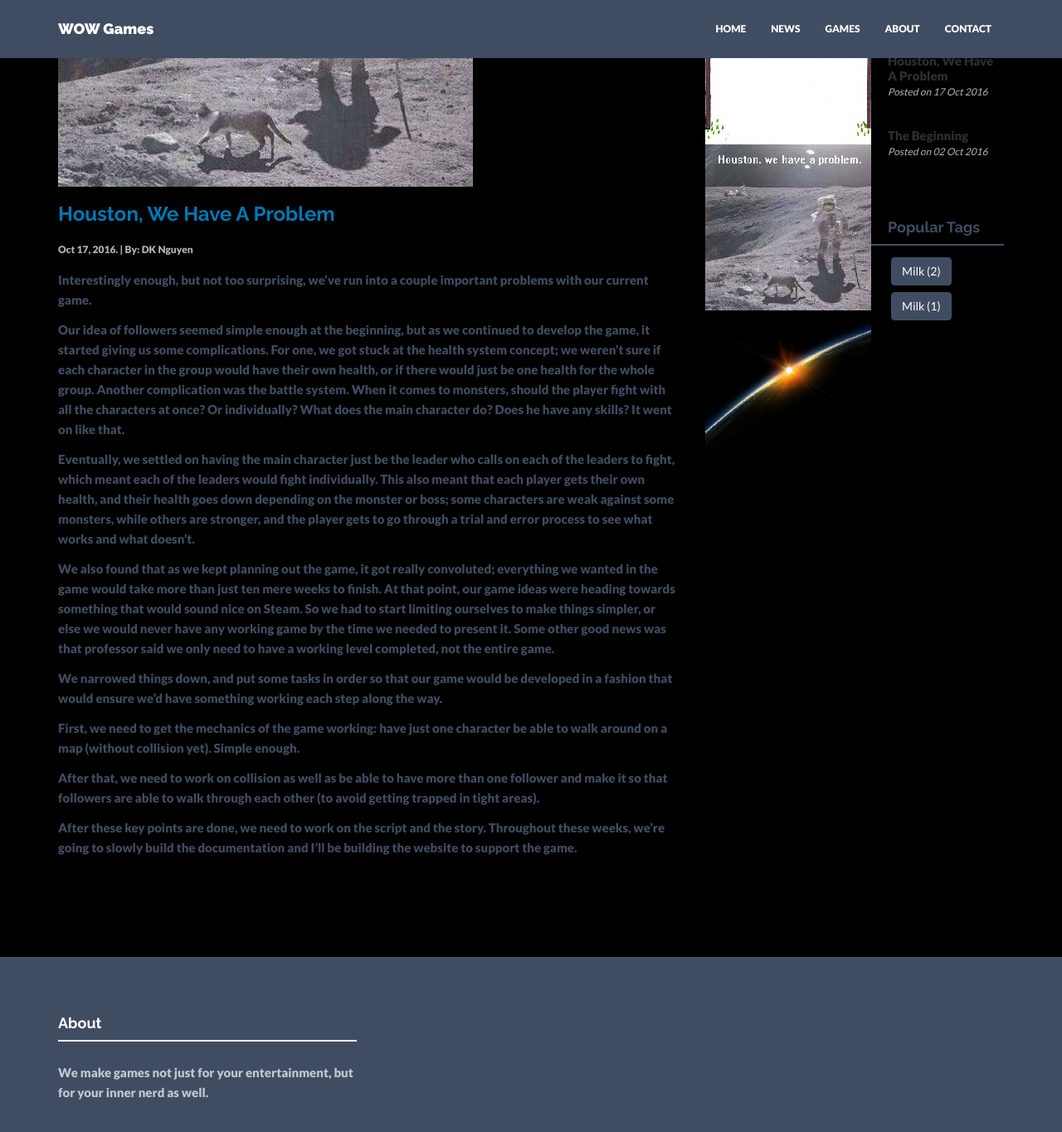
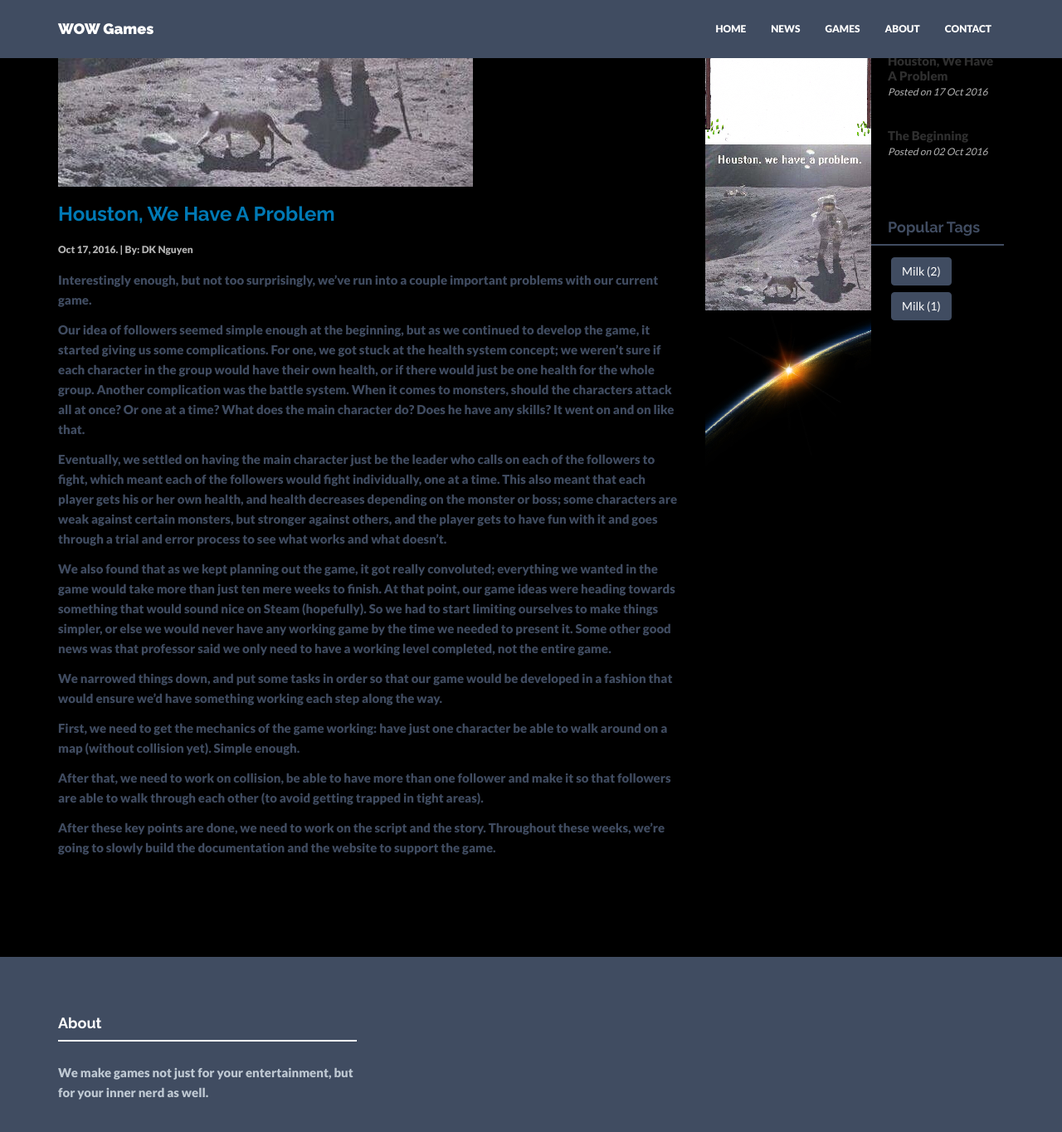
Before and after one commit to WOWGames/WOWGames.github.io, a Jekyll site: the page built from _posts/blog/2016-10-17-Houston-We-Have-A-Problem.md, in a window 1280 px wide and 1400 px high, scrolled down 466 px. Shown: the top 1364 px of the window at 83% size. Built offline with Jekyll 4.4.1, drawn with Linux system fonts in a browser that asks for light colours; nearby versions of some CDN libraries.

Commit message:
revised Houston and Finish Line news posts

```diff
--- a/_posts/blog/2016-10-17-Houston-We-Have-A-Problem.md
+++ b/_posts/blog/2016-10-17-Houston-We-Have-A-Problem.md
@@ -9,18 +9,18 @@ categories:
 img: houston_problem.png
 thumb: houston_problem_thumb.png
 ---
-Interestingly enough, but not too surprising, we've run into a couple important problems with our current game.
+Interestingly enough, but not too surprisingly, we've run into a couple important problems with our current game.
 
-Our idea of followers seemed simple enough at the beginning, but as we continued to develop the game, it started giving us some complications. For one, we got stuck at the health system concept; we weren't sure if each character in the group would have their own health, or if there would just be one health for the whole group. Another complication was the battle system. When it comes to monsters, should the player fight with all the characters at once? Or individually? What does the main character do? Does he have any skills? It went on like that.
+Our idea of followers seemed simple enough at the beginning, but as we continued to develop the game, it started giving us some complications. For one, we got stuck at the health system concept; we weren't sure if each character in the group would have their own health, or if there would just be one health for the whole group. Another complication was the battle system. When it comes to monsters, should the characters attack all at once? Or one at a time? What does the main character do? Does he have any skills? It went on and on like that.
 
-Eventually, we settled on having the main character just be the leader who calls on each of the leaders to fight, which meant each of the leaders would fight individually. This also meant that each player gets their own health, and their health goes down depending on the monster or boss; some characters are weak against some monsters, while others are stronger, and the player gets to go through a trial and error process to see what works and what doesn't.
+Eventually, we settled on having the main character just be the leader who calls on each of the followers to fight, which meant each of the followers would fight individually, one at a time. This also meant that each player gets his or her own health, and health decreases depending on the monster or boss; some characters are weak against certain monsters, but stronger against others, and the player gets to have fun with it and goes through a trial and error process to see what works and what doesn't.
 
-We also found that as we kept planning out the game, it got really convoluted; everything we wanted in the game would take more than just ten mere weeks to finish. At that point, our game ideas were heading towards something that would sound nice on Steam. So we had to start limiting ourselves to make things simpler, or else we would never have any working game by the time we needed to present it. Some other good news was that professor said we only need to have a working level completed, not the entire game.
+We also found that as we kept planning out the game, it got really convoluted; everything we wanted in the game would take more than just ten mere weeks to finish. At that point, our game ideas were heading towards something that would sound nice on Steam (hopefully). So we had to start limiting ourselves to make things simpler, or else we would never have any working game by the time we needed to present it. Some other good news was that professor said we only need to have a working level completed, not the entire game.
 
 We narrowed things down, and put some tasks in order so that our game would be developed in a fashion that would ensure we'd have something working each step along the way.
 
 First, we need to get the mechanics of the game working: have just one character be able to walk around on a map (without collision yet). Simple enough.
 
-After that, we need to work on collision as well as be able to have more than one follower and make it so that followers are able to walk through each other (to avoid getting trapped in tight areas).
+After that, we need to work on collision, be able to have more than one follower and make it so that followers are able to walk through each other (to avoid getting trapped in tight areas).
 
-After these key points are done, we need to work on the script and the story. Throughout these weeks, we're going to slowly build the documentation and I'll be building the website to support the game.
+After these key points are done, we need to work on the script and the story. Throughout these weeks, we're going to slowly build the documentation and the website to support the game.
```
Also changed, not shown: _posts/blog/2016-12-05-The-Finish-Line.md (+3 -1 lines).
